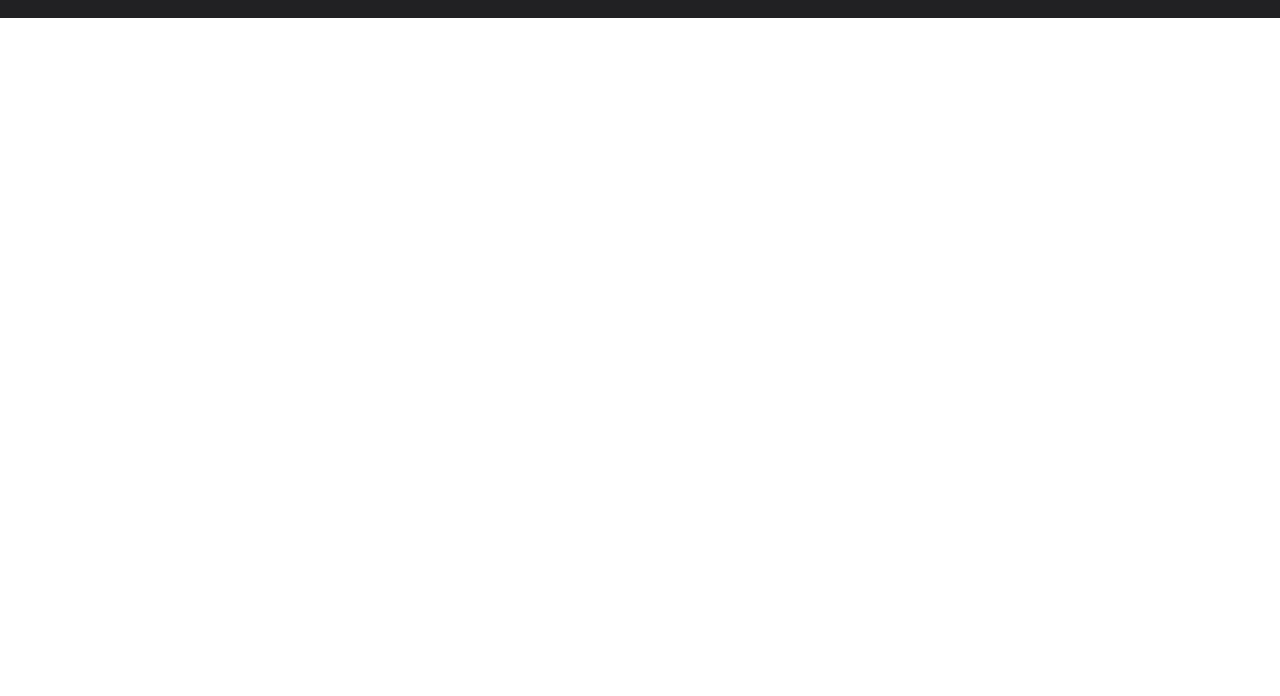
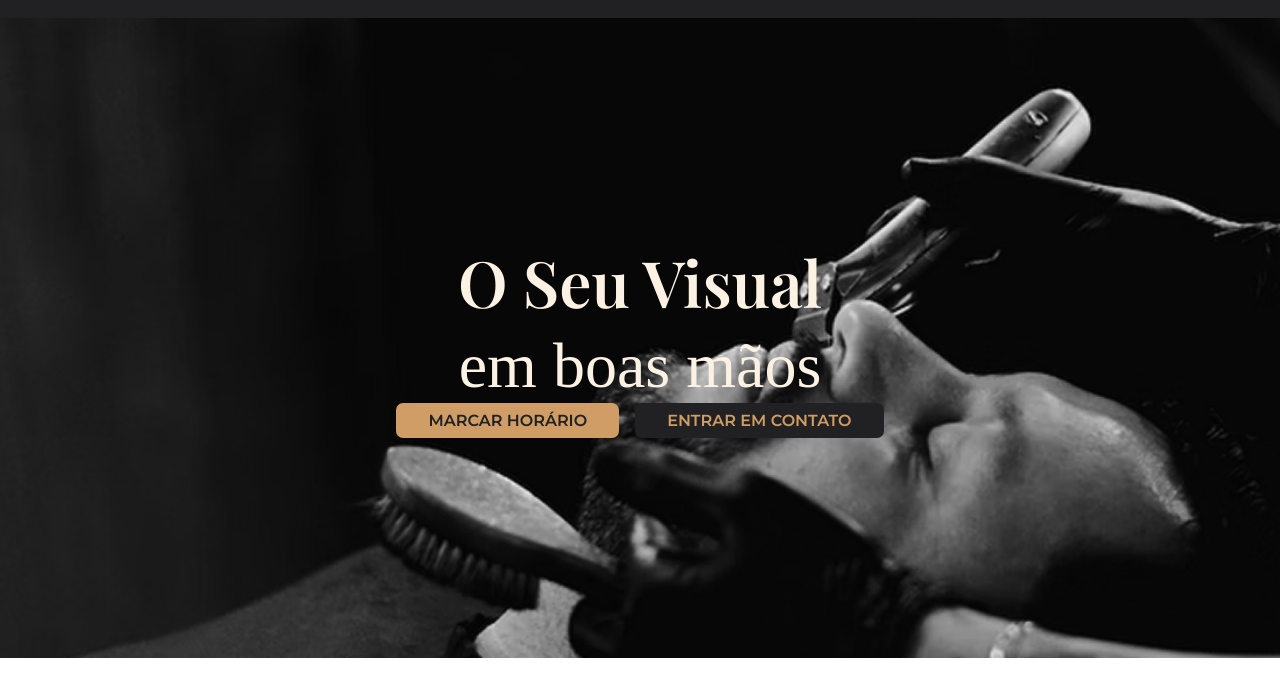
Before and after one commit to domdq/Luiz_Barber, a plain HTML site: page index.html in a window 1280 px wide. Shown: the part 84-780 px from the top of the page. Drawn offline with nearby package versions, Linux system fonts and the light colour scheme; a web font is replaced by a local one.

Commit message:
feat: header

```diff
--- a/css/style.css
+++ b/css/style.css
@@ -11,6 +11,7 @@
   --color02: #CF9D65;
   --color03: #212123;
 }
+
 
 /********************** NavBar ************************/
 
@@ -66,3 +67,78 @@ transition: 0.5s;
   width: 20px;
   height: 20px;
 }
+
+/* ************ Header ********** */
+header{
+  background-image: url('/img/headerBG.jpg');
+  background-size: cover;
+  height: 80vh;
+  display: flex;
+  align-items: center;
+  justify-content: center;
+}
+.headerContainer{
+  margin: 0 auto;
+  max-width: 1440px;
+}
+#h1Header{
+  font-family: 'Playfair Display';
+  font-weight: 600;
+  font-size: 4rem;
+  text-align: center;
+  color: var(--color01);
+  margin-bottom: 5px;
+}
+
+#h2Header{
+  font-family: 'Yesteryear';
+  font-weight: 400;
+  font-size: 4rem;
+  text-align: center;
+  color: var(--color01);
+}
+
+.btnHeader{
+  display: flex;
+  gap: 16px;
+}
+
+#marcaHora{
+  padding: 8px 32px;
+  border: none;
+  border-radius: 7px;
+  background: var(--color02);
+  color: var(--color03);
+  font-family: 'Montserrat';
+  font-weight: 600;
+  font-size: 1rem;
+  cursor: pointer;
+  transition: 0.1s;
+}
+
+#marcaHora:active{
+transform: scale(0.90);
+background: var(--color01);
+color: var(--color02);
+font-weight: bold;
+}
+
+#entrarEmContato{
+  padding: 8px 32px;
+  border: none;
+  border-radius: 7px;
+  background: var(--color03);
+  color: var(--color02);
+  font-family: 'Montserrat';
+  font-weight: 600;
+  font-size: 1rem;
+  cursor: pointer;
+  transition: 0.1s;
+}
+
+#entrarEmContato:active{
+transform: scale(0.90);
+background: var(--color01);
+color: var(--color02);
+font-weight: bold;
+}
--- a/index.html
+++ b/index.html
@@ -34,5 +34,16 @@
         </button>
       </ul>
     </nav>
+    <!-- ------------------ Header------------------ -->
+    <header>
+      <div class="headerContainer">
+        <h1 id="h1Header">O Seu Visual</h1>
+        <h2 id="h2Header">em boas mãos</h2>
+        <div class="btnHeader">
+          <button id="marcaHora">MARCAR HORÁRIO</button>
+          <button id="entrarEmContato">ENTRAR EM CONTATO</button>
+        </div>
+      </div>
+    </header>
   </body>
 </html>
```
Also changed, not shown: img/header.png (deleted), img/headerBG.jpg (added).
